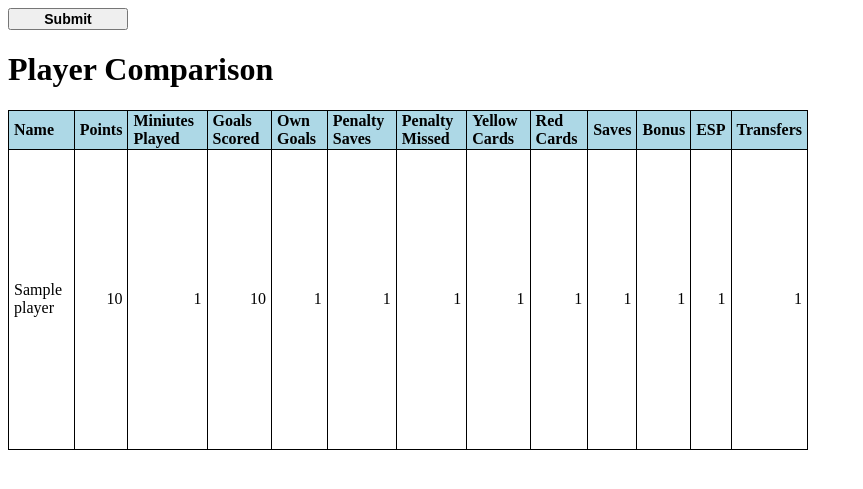
After one commit to IanFletcher/fplplayerhistory, a Rails app: page /player/comparison in a window 1280 px wide. The commit adds this page. Shown: the top 489 px of the page, without its empty margins (0-863 px from the left). Run offline with Rails 7, Linux system fonts and the light colour scheme; tables that the repository leaves empty hold one stand-in row (values such as "Sample post"); style sheets or scripts are compiled from the project's sources; some libraries are stand-ins or nearby versions.

Commit message:
player comparison with highlight header

```diff
--- a/app/assets/stylesheets/player.css.scss
+++ b/app/assets/stylesheets/player.css.scss
@@ -1,3 +1,48 @@
 // Place all the styles related to the player controller here.
 // They will automatically be included in application.css.
 // You can use Sass (SCSS) here: http://sass-lang.com/
+.playerComparison {
+	.even {
+		background:lightgrey;
+	}
+	th {
+		text-align:left;
+		background:lightblue;
+		padding-left:5px;
+		padding-right:5px;
+	}
+	td {
+		text-align:right;
+		padding-left:5px;
+		padding-right:5px;
+	}
+	td.name {
+		text-align:left;
+	}
+	table{
+		border-collapse:collapse;
+	}
+
+	table, th, td {
+  	border: 1px solid black;
+	}
+	th:hover {
+		background-color:yellow;
+	}
+	input.submitFilter {
+	#	background:lightblue;
+		width:120px;
+		font-weight: bold;
+		font-size:14px;
+	}
+	.playercontainer {
+		max-height:500px;
+		overflow:auto;
+		width:800px;
+	}
+	tbody.scrollingBody {
+  	overflow-y: auto;
+  	width:100%;
+  	height: 300px;
+	}
+}
--- a/app/controllers/player_controller.rb
+++ b/app/controllers/player_controller.rb
@@ -1,2 +1,5 @@
 class PlayerController < ApplicationController
+	def comparison
+		@players = Player.stats
+	end
 end
--- a/app/models/player.rb
+++ b/app/models/player.rb
@@ -10,31 +10,28 @@ class Player < ActiveRecord::Base
 			venue, count(1) as games, sum(points) as points")
 		.group("players.id,player_histories.venue, clubs.name")
 	end
-	scope :stats, ->(fstround, lstround) do
-		where("player_histories.round >= (?) and player_histories.round <= (?)",fstround,lstround)
-		.joins(:player_histories)
-		.select("players.id as id,players.name as name,
-			sum(player_histories.points) as points,
-			sum(player_histories.miniutes_played) as miniutes_played,
-			sum(player_histories.goals_scored) as goals_scored,
-			sum(player_histories.assists) as assists,
-			sum(player_histories.clean_sheets) as clean_sheets,
-			sum(player_histories.goals_conceded) as goals_conceded,
-			sum(player_histories.own_goals) as own_goals,
-			sum(player_histories.penalty_saves) as penalty_saves,
-			sum(player_histories.penalty_missed) as penalty_missed,
-			sum(player_histories.yellow_cards) as yellow_cards,
-			sum(player_histories.red_cards) as red_cards,
-			sum(player_histories.saves) as saves,
-			sum(player_histories.bonus) as bonus,
-			sum(player_histories.esp) as esp,
-			sum(player_histories.net_transfers) as net_transfers")
-		.group("players.id")
+	scope :stats, ->(fstround = 1, lstround= 38) do
+		where("ph.round >= (?) and ph.round <= (?)",fstround,lstround)
+		.joins("as p INNER JOIN player_histories as ph ON ph.player_id = p.id")
+		.select("p.id as id,p.name as name,
+			sum(ph.points) as points,
+			sum(ph.miniutes_played) as miniutes_played,
+			sum(ph.goals_scored) as goals_scored,
+			sum(ph.assists) as assists,
+			sum(ph.clean_sheets) as clean_sheets,
+			sum(ph.goals_conceded) as goals_conceded,
+			sum(ph.own_goals) as own_goals,
+			sum(ph.penalty_saves) as penalty_saves,
+			sum(ph.penalty_missed) as penalty_missed,
+			sum(ph.yellow_cards) as yellow_cards,
+			sum(ph.red_cards) as red_cards,
+			sum(ph.saves) as saves,
+			sum(ph.bonus) as bonus,
+			sum(ph.esp) as esp,
+			sum(ph.net_transfers) as net_transfers")
+		.group("p.id")
 	end
 	scope :by_name, ->(name) do
 		where("players.name = (?)", name)
 	end
 end
-
-
-#players = Player.all.joins(:player_histories).select("players.id as id,players.name as name, sum(player_histories.points) as points, sum(player_histories.miniutes_played) as miniutes_played, sum(player_histories.goals_scored) as goals_scored, sum(player_histories.assists) as assists, sum(player_histories.clean_sheets) as clean_sheets, sum(player_histories.goals_conceded) as goals_conceded, sum(player_histories.own_goals) as own_goals, sum(player_histories.penalty_saves) as penalty_saves, sum(player_histories.penalty_missed) as penalty_missed, sum(player_histories.yellow_cards) as yellow_cards, sum(player_histories.red_cards) as red_cards, sum(player_histories.saves) as saves, sum(player_histories.bonus) as bonus, sum(player_histories.esp) as esp, sum(player_histories.net_transfers) as net_transfers").group("players.id")
--- a/app/views/graphs/top_10_bar.html.erb
+++ b/app/views/graphs/top_10_bar.html.erb
@@ -1,5 +1,5 @@
 <% provide(:title, "Top 10 Bar") %>
-
+<div class="top_10_bar">
 <table id='player_venue'>
 	<tbody>
 		<tr>
@@ -17,3 +17,4 @@
 <div id="sidebar">
 	<%= render "chosen_players" %>
 </div>
+</div>
--- /dev/null
+++ b/app/views/player/comparison.html.erb
@@ -0,0 +1,47 @@
+<div class="playerComparison">
+	<%= form_tag filter_path, class: 'playerFilter', remote: true do %>
+		<%= hidden_field_tag :player_order %>
+		<%= submit_tag :Submit, class: "submitFilter" %>
+	<% end %>
+	<h1> Player Comparison </h1>
+	<div class='playercontainer'>
+	<table class="table playerTable">
+		<thead>
+			<tr class='statsHeader'>
+				<th> Name </th>
+				<th> Points </th>
+				<th> Miniutes Played</th>
+				<th> Goals Scored</th>
+				<th> Own Goals </th>
+				<th> Penalty Saves </th>
+			  <th> Penalty Missed </th>
+				<th> Yellow Cards </th>
+				<th> Red Cards </th>
+				<th> Saves</th>
+				<th> Bonus</th>
+				<th> ESP</th>
+				<th> Transfers</th>
+			</tr>
+		</thead>
+		<tbody class='scrollingBody'>
+		<% @players.each do |ply| %>
+			<tr class = " <%= cycle("odd", "even") %>">
+				<td class="name"> <%= ply.name %></td>
+				<td> <%= ply.points %></td>
+				<td> <%= ply.miniutes_played %></td>
+				<td> <%= ply.goals_scored %></td>
+				<td> <%= ply.own_goals %></td>
+				<td> <%= ply.penalty_saves %></td>
+				<td> <%= ply.penalty_missed %></td>
+				<td> <%= ply.yellow_cards %></td>
+				<td> <%= ply.red_cards %></td>
+				<td> <%= ply.saves %></td>
+				<td> <%= ply.bonus %></td>
+				<td> <%= ply.esp %></td>
+				<td> <%= number_with_delimiter(ply.net_transfers) %></td>
+			</tr>
+		<% end %>
+		</tbody>
+	</table>
+</div>
+</div>
--- a/config/routes.rb
+++ b/config/routes.rb
@@ -4,6 +4,9 @@ Fplplayerhistory::Application.routes.draw do
 
   get "top_10_bar" => 'graphs#top_10_bar', as: :top_10_bar
   post "graphs/chosen_players", to: 'graphs#chosen_players', as: :chosen_players
+
+  get "player/comparison", to: 'player#comparison', as: :comparison
+  post "player/filter", to: 'player#filter', as: :filter
 
   # The priority is based upon order of creation: first created -> highest priority.
   # See how all your routes lay out with "rake routes".
```
Also changed, not shown: app/assets/javascripts/graphs.js.coffee (+6 -4 lines), app/assets/javascripts/player.js.coffee (+7 -0 lines).
